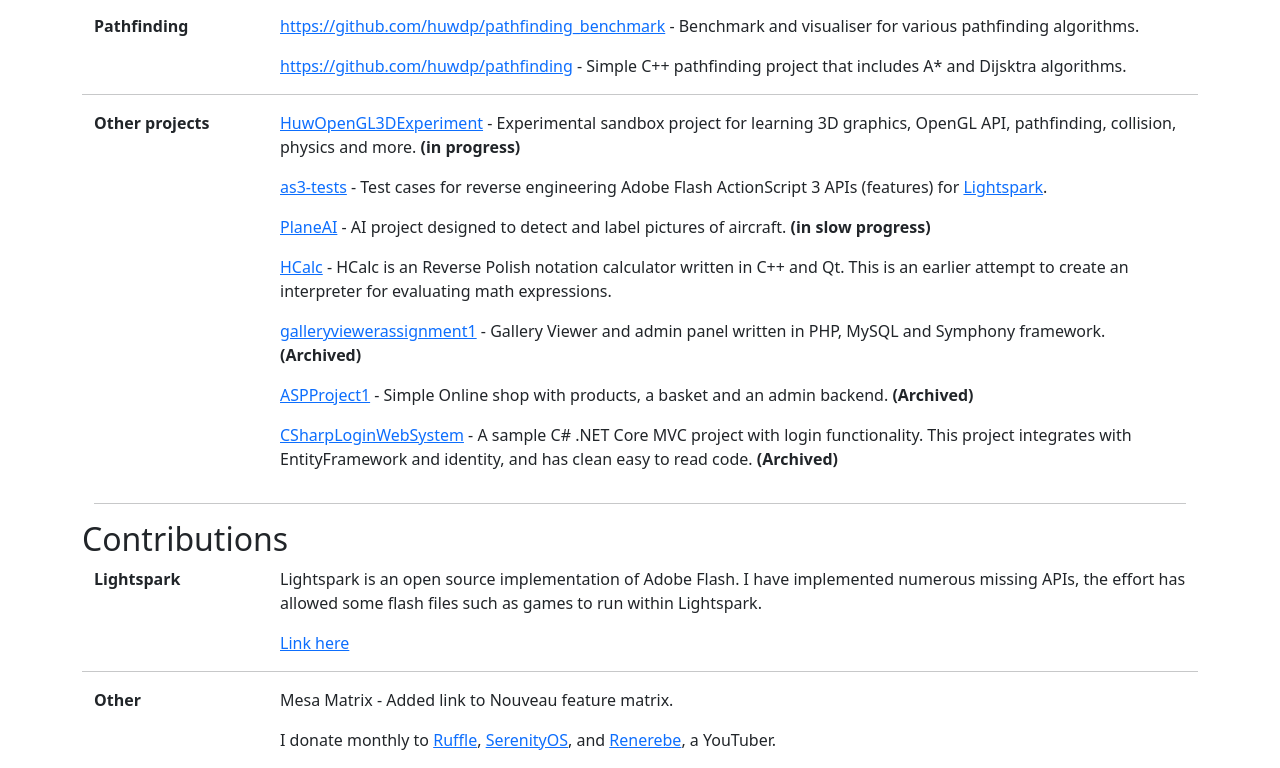
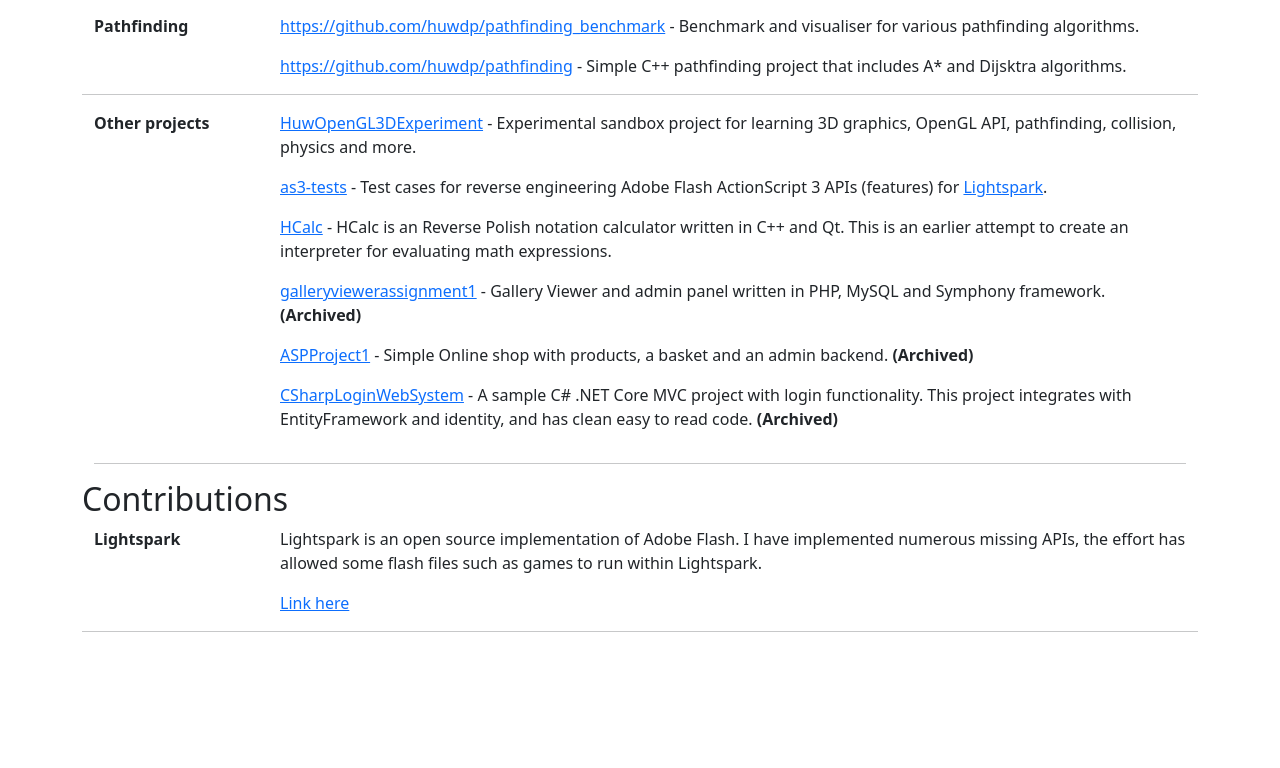
Before and after one commit to huwdp/huwdp.github.io, a plain HTML site: page index.html in a window 1280 px wide. Shown: the part 982-1750 px from the top of the page. After the commit the page ends 1630 px from the top, so only its background shows below. Drawn offline with nearby package versions, Linux system fonts and the light colour scheme.

Commit message:
Update website

```diff
--- a/index.html
+++ b/index.html
@@ -137,13 +137,11 @@
                             <div class="col-lg-10">
                                 <p>
                                     <a href="https://github.com/huwdp/HuwOpenGL3DExperiment">HuwOpenGL3DExperiment</a> - Experimental sandbox project for learning 3D graphics, OpenGL API, pathfinding, collision, physics and more.
-                                    <strong>(in progress)</strong>
                                 </p>
                                 <p>
                                     <a href="https://github.com/huwdp/as3-tests">as3-tests</a> - Test cases for reverse engineering Adobe Flash ActionScript 3 APIs (features) for
                                     <a href="https://github.com/lightspark/lightspark">Lightspark</a>.
                                 </p>
-                                <p><a href="https://github.com/huwdp/PlaneAI">PlaneAI</a> - AI project designed to detect and label pictures of aircraft. <strong>(in slow progress)</strong></p>
                                 <p>
                                     <a href="https://github.com/huwdp/HCalc">HCalc</a> - HCalc is an Reverse Polish notation calculator written in C++ and Qt. This is an earlier attempt to create an interpreter for evaluating math
                                     expressions.
@@ -185,15 +183,6 @@
                             </div>
                             <hr />
                         </div>
-                        <div class="row">
-                            <div class="col-lg-2">
-                                <strong>Other</strong>
-                            </div>
-                            <div class="col-lg-10">
-                                <p>Mesa Matrix - Added link to Nouveau feature matrix.</p>
-                                <p>I donate monthly to <a href="https://ruffle.rs">Ruffle</a>, <a href="http://serenityos.org/">SerenityOS</a>, and <a href="https://www.patreon.com/renerebe">Renerebe</a>, a YouTuber.</p>
-                            </div>
-                        </div>
                     </div>
                 </div>
             </section>
```
